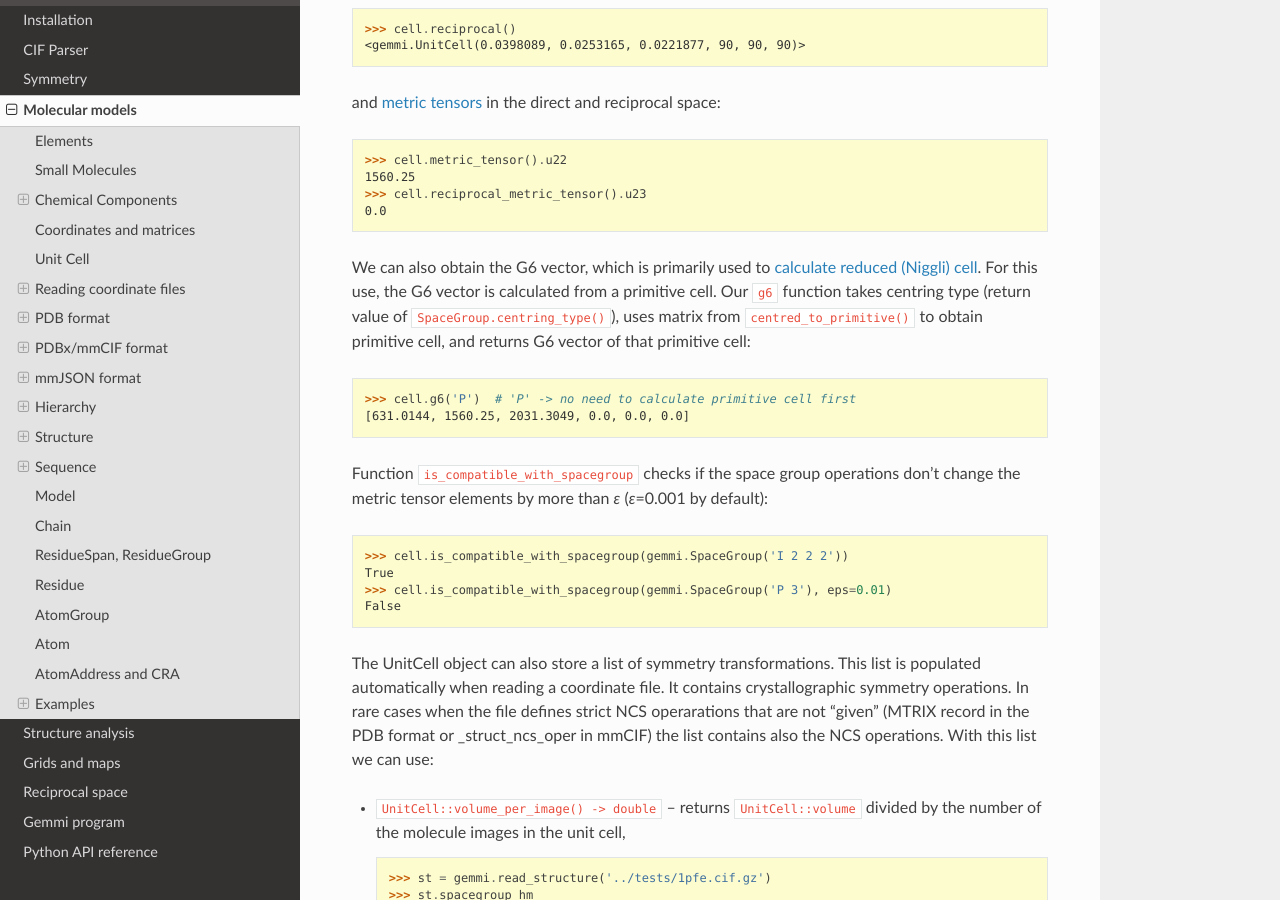
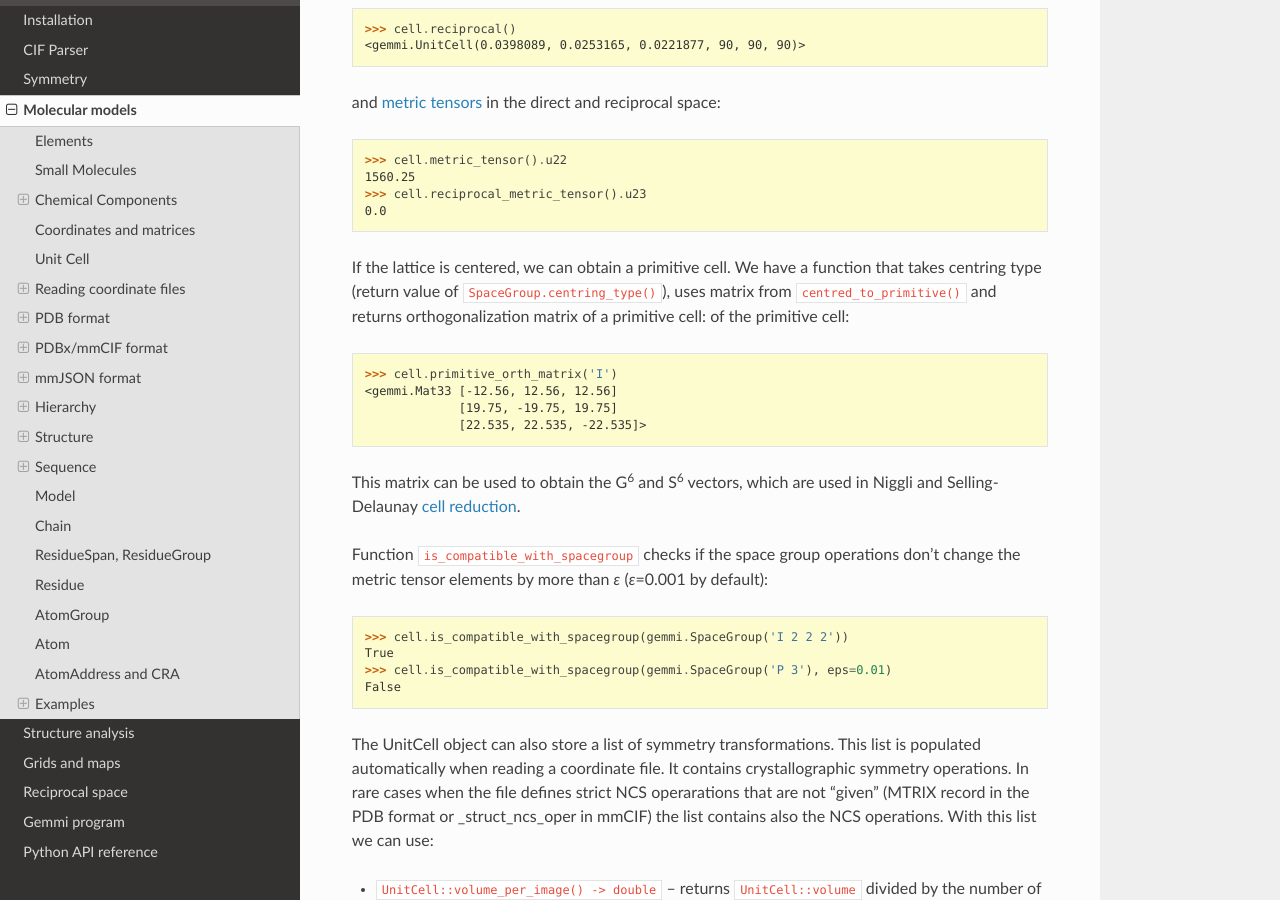
Before and after one commit to project-gemmi/gemmi, a Sphinx documentation site: the page built from docs/mol.rst, in a window 1280 px wide and 900 px high, scrolled down 9063 px. Built offline with Sphinx 7.4.7 and the Read the Docs theme 2.0.0, drawn with Linux system fonts in a browser that asks for light colours.

Commit message:
reorganizing the cell reduction code

```diff
--- a/docs/mol.rst
+++ b/docs/mol.rst
@@ -518,17 +518,22 @@ in the direct and reciprocal space:
     >>> cell.reciprocal_metric_tensor().u23
     0.0
 
-We can also obtain the G6 vector, which is primarily used to
-:ref:`calculate reduced (Niggli) cell <niggli>`.
-For this use, the G6 vector is calculated from a primitive cell.
-Our ``g6`` function takes centring type (return value of
+If the lattice is centered, we can obtain a primitive cell.
+We have a function that takes centring type (return value of
 ``SpaceGroup.centring_type()``), uses matrix from ``centred_to_primitive()``
-to obtain primitive cell, and returns G6 vector of that primitive cell:
-
-.. doctest::
-
-    >>> cell.g6('P')  # 'P' -> no need to calculate primitive cell first
-    [631.0144, 1560.25, 2031.3049, 0.0, 0.0, 0.0]
+and returns orthogonalization matrix of a primitive cell:
+of the primitive cell:
+
+.. doctest::
+
+    >>> cell.primitive_orth_matrix('I')
+    <gemmi.Mat33 [-12.56, 12.56, 12.56]
+                 [19.75, -19.75, 19.75]
+                 [22.535, 22.535, -22.535]>
+
+
+This matrix can be used to obtain the G\ :sup:`6` and S\ :sup:`6` vectors,
+which are used in Niggli and Selling-Delaunay :ref:`cell reduction <niggli>`.
 
 Function ``is_compatible_with_spacegroup`` checks if the space group
 operations don't change the metric tensor elements by more than *ε*
```
Also changed, not shown: docs/analysis.rst (+99 -17 lines), docs/headers.rst (+3 -6 lines), 6 other files.
